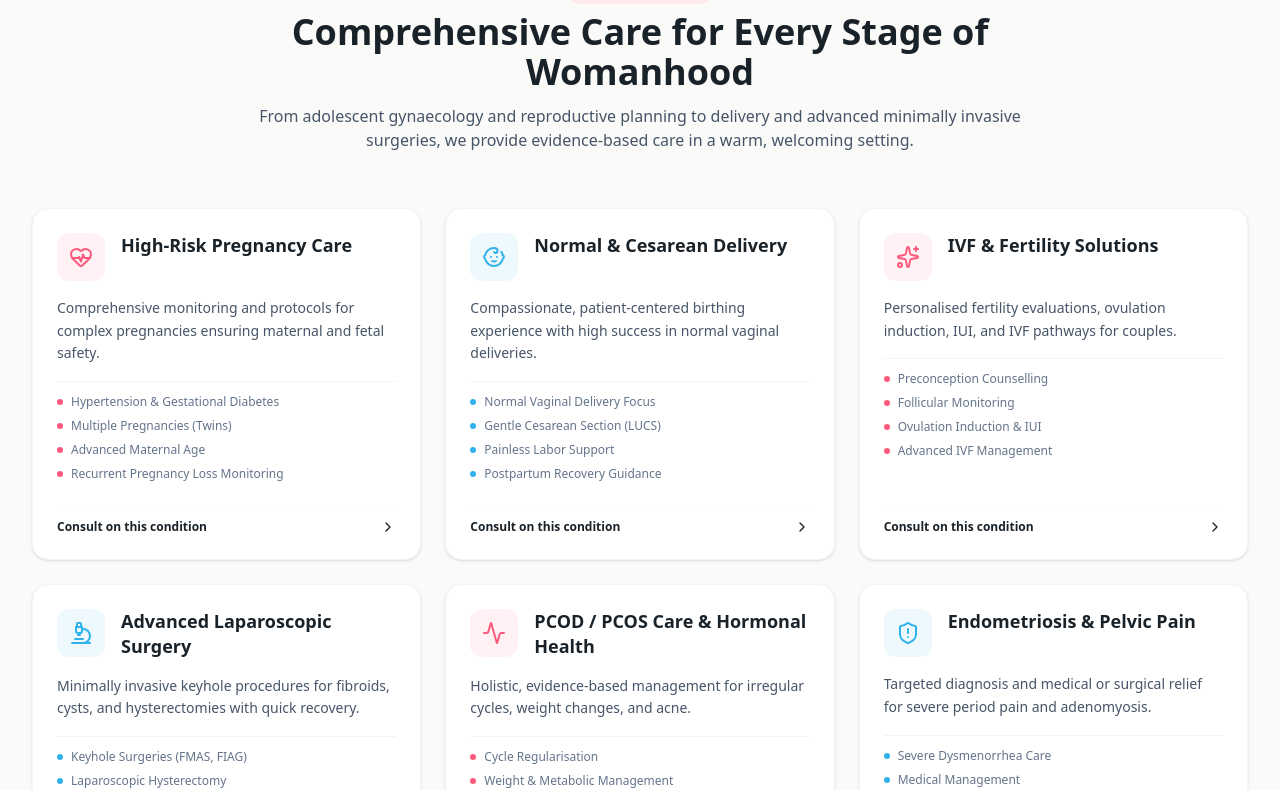
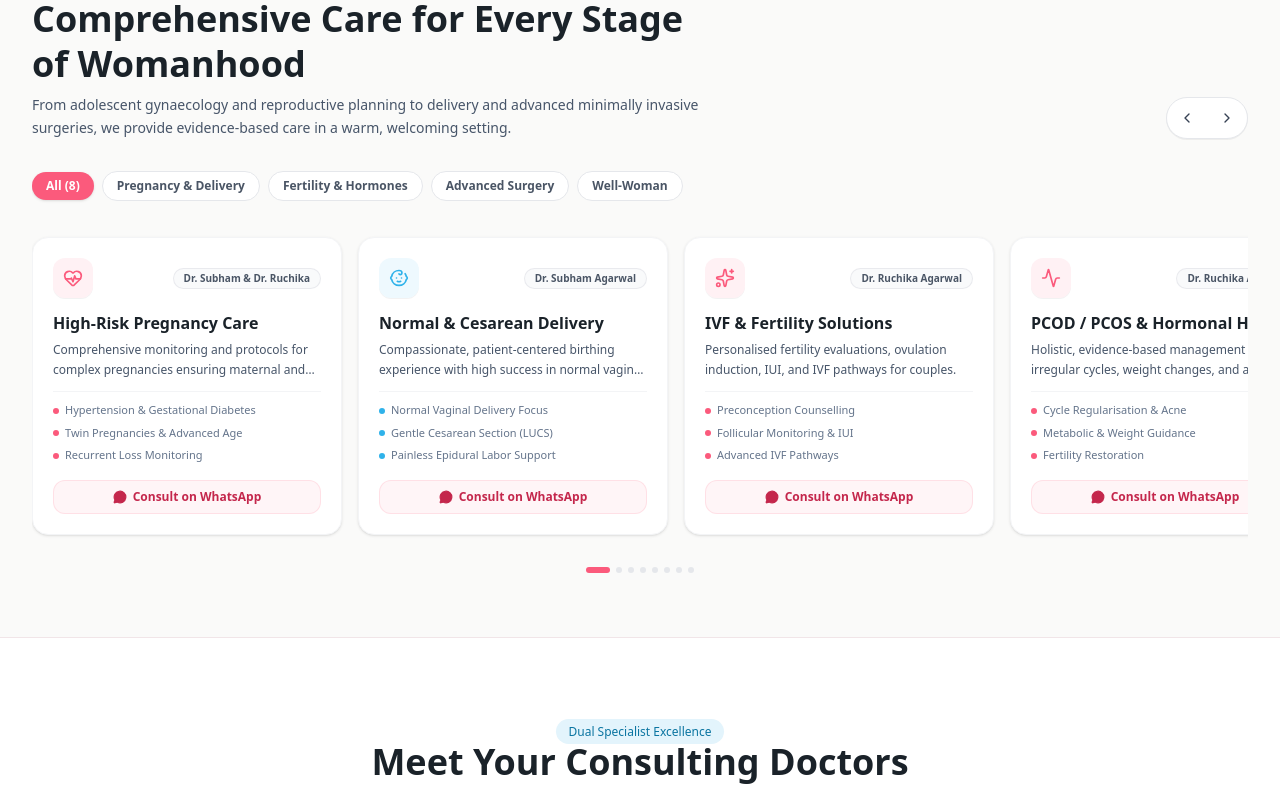
Before and after one commit to prince8809/drruchikasubham, a Next.js app in the folder website/: page / in a window 1280 px wide. Shown: the part 2316-3106 px from the top of the page. Built offline with nearby package versions, Linux system fonts and the light colour scheme.

Commit message:
feat: transform Clinical Expertise into space-efficient, selectable, and scrollable carousel

```diff
--- a/website/src/components/home/ServicesGrid.tsx
+++ b/website/src/components/home/ServicesGrid.tsx
@@ -1,12 +1,57 @@
 "use client";
 
-import { HeartPulse, Baby, Sparkles, Microscope, Activity, ShieldAlert, Heart, ChevronRight } from "lucide-react";
-import { services } from "@/data/services";
-import { WHATSAPP_SUBHAM } from "@/lib/constants";
+import { useState, useRef } from "react";
+import {
+  HeartPulse,
+  Baby,
+  Sparkles,
+  Microscope,
+  Activity,
+  ShieldAlert,
+  Heart,
+  ChevronLeft,
+  ChevronRight,
+  MessageCircle,
+  Stethoscope
+} from "lucide-react";
+import { services, Service } from "@/data/services";
+
+type CategoryFilter = "All" | "Pregnancy & Delivery" | "Fertility & Hormones" | "Advanced Surgery" | "Well-Woman";
 
 export default function ServicesGrid() {
+  const [selectedCategory, setSelectedCategory] = useState<CategoryFilter>("All");
+  const [activeSlide, setActiveSlide] = useState(0);
+  const carouselRef = useRef<HTMLDivElement>(null);
+
+  const categories: CategoryFilter[] = [
+    "All",
+    "Pregnancy & Delivery",
+    "Fertility & Hormones",
+    "Advanced Surgery",
+    "Well-Woman",
+  ];
+
+  const filteredServices = selectedCategory === "All"
+    ? services
+    : services.filter((s) => s.category === selectedCategory);
+
+  const scrollToIndex = (index: number) => {
+    const total = filteredServices.length;
+    const safeIndex = (index + total) % total;
+    setActiveSlide(safeIndex);
+    if (carouselRef.current) {
+      const card = carouselRef.current.children[0] as HTMLElement;
+      const cardWidth = card?.offsetWidth || 280;
+      const gap = 16;
+      carouselRef.current.scrollTo({
+        left: safeIndex * (cardWidth + gap),
+        behavior: "smooth",
+      });
+    }
+  };
+
   const getIcon = (iconName: string, color: string) => {
-    const props = { className: "w-6 h-6", style: { color } };
+    const props = { className: "w-5 h-5", style: { color } };
     switch (iconName) {
       case "HeartPulse":
         return <HeartPulse {...props} />;
@@ -23,100 +68,148 @@ export default function ServicesGrid() {
       case "Heart":
         return <Heart {...props} />;
       default:
-        return <HeartPulse {...props} />;
+        return <Stethoscope {...props} />;
     }
   };
 
   return (
-    <section id="services" className="py-20 bg-[#FAFAF9] border-t border-[#F1E5E8]">
+    <section id="services" className="py-14 sm:py-16 bg-[#FAFAF9] border-t border-[#F1E5E8] relative overflow-hidden">
       <div className="max-w-7xl mx-auto px-4 sm:px-6 lg:px-8">
 
-        {/* Section Heading */}
-        <div className="text-center max-w-3xl mx-auto mb-14">
+        {/* Section Header (Compact & High Impact) */}
+        <div className="flex flex-col md:flex-row items-start md:items-end justify-between gap-4 mb-8">
+          <div className="max-w-2xl">
             <span className="badge-primary mb-2">Our Clinical Expertise</span>
-          <h2 className="text-2xl sm:text-4xl font-bold text-[#1A2229]">
+            <h2 className="text-2xl sm:text-3xl lg:text-4xl font-bold text-[#1A2229] leading-tight">
               Comprehensive Care for Every Stage of Womanhood
             </h2>
-          <p className="text-sm sm:text-base text-[#475569] mt-3">
+            <p className="text-xs sm:text-sm text-[#475569] mt-2 leading-relaxed">
               From adolescent gynaecology and reproductive planning to delivery and advanced minimally invasive surgeries, we provide evidence-based care in a warm, welcoming setting.
             </p>
           </div>
 
-        {/* 7 Services Grid */}
-        <div className="grid grid-cols-1 md:grid-cols-2 lg:grid-cols-3 gap-6">
-          {services.map((svc) => (
+          {/* Prev / Next Navigation Arrows */}
+          <div className="hidden sm:flex items-center gap-2 bg-white p-1 rounded-full border border-gray-200 shadow-2xs">
+            <button
+              onClick={() => scrollToIndex(activeSlide - 1)}
+              className="w-8 h-8 rounded-full flex items-center justify-center text-gray-700 hover:bg-[#FFE9ED] hover:text-[#FB5A7C] transition-colors"
+              aria-label="Previous specialty"
+            >
+              <ChevronLeft className="w-4 h-4" />
+            </button>
+            <button
+              onClick={() => scrollToIndex(activeSlide + 1)}
+              className="w-8 h-8 rounded-full flex items-center justify-center text-gray-700 hover:bg-[#FFE9ED] hover:text-[#FB5A7C] transition-colors"
+              aria-label="Next specialty"
+            >
+              <ChevronRight className="w-4 h-4" />
+            </button>
+          </div>
+        </div>
+
+        {/* Selectable Filter Pills (Compact & Horizontally Scrollable on Mobile) */}
+        <div className="flex items-center gap-2 overflow-x-auto scrollbar-none pb-2 mb-6 -mx-4 px-4 sm:mx-0 sm:px-0">
+          {categories.map((cat) => {
+            const isSelected = selectedCategory === cat;
+            return (
+              <button
+                key={cat}
+                onClick={() => {
+                  setSelectedCategory(cat);
+                  setActiveSlide(0);
+                  if (carouselRef.current) carouselRef.current.scrollTo({ left: 0, behavior: "smooth" });
+                }}
+                className={`px-3.5 py-1.5 rounded-full text-xs font-semibold whitespace-nowrap transition-all duration-200 shrink-0 ${
+                  isSelected
+                    ? "bg-[#FB5A7C] text-white shadow-sm"
+                    : "bg-white text-gray-600 border border-gray-200 hover:border-[#FB5A7C]/50 hover:text-[#FB5A7C]"
+                }`}
+              >
+                {cat}
+                {cat === "All" ? ` (${services.length})` : ""}
+              </button>
+            );
+          })}
+        </div>
+
+        {/* Space-Efficient Scrollable Card Carousel */}
+        <div className="relative">
+          <div
+            ref={carouselRef}
+            className="flex gap-4 overflow-x-auto scrollbar-none pb-4 pt-1 snap-x snap-mandatory scroll-smooth -mx-4 px-4 sm:mx-0 sm:px-0"
+            style={{ scrollbarWidth: "none", msOverflowStyle: "none" }}
+          >
+            {filteredServices.map((svc) => (
               <div
                 key={svc.slug}
-              className="bg-white rounded-2xl p-6 border border-gray-100 shadow-sm hover:shadow-xl hover:border-[#FFCCD6] transition-all duration-300 flex flex-col justify-between group"
+                className="w-[280px] sm:w-[310px] shrink-0 snap-start bg-white rounded-2xl p-5 border border-gray-100 hover:border-[#FFCCD6] shadow-sm hover:shadow-xl transition-all duration-300 flex flex-col justify-between group"
               >
                 <div>
-                {/* Header Icon + Title */}
-                <div className="flex items-start gap-4 mb-4">
+                  {/* Top Row: Icon + Doctor Lead Badge */}
+                  <div className="flex items-center justify-between mb-3.5">
                     <div
-                    className="w-12 h-12 rounded-xl flex items-center justify-center shrink-0 group-hover:scale-110 transition-transform"
+                      className="w-10 h-10 rounded-xl flex items-center justify-center shrink-0 group-hover:scale-110 transition-transform shadow-2xs"
                       style={{ backgroundColor: `${svc.color}15` }}
                     >
                       {getIcon(svc.icon, svc.color)}
                     </div>
-                  <div>
-                    <h3 className="font-bold text-lg text-[#1A2229] group-hover:text-[#FB5A7C] transition-colors leading-snug">
+
+                    <span className="text-[10px] font-bold text-gray-600 bg-gray-50 border border-gray-200/80 px-2.5 py-0.5 rounded-full">
+                      {svc.doctorLead}
+                    </span>
+                  </div>
+
+                  {/* Title */}
+                  <h3 className="font-bold text-base text-[#1A2229] group-hover:text-[#FB5A7C] transition-colors leading-snug line-clamp-1 mb-1.5">
                     {svc.title}
                   </h3>
-                  </div>
-                </div>
 
-                {/* Short description */}
-                <p className="text-sm text-[#475569] mb-4 leading-relaxed">
+                  {/* Short Description */}
+                  <p className="text-xs text-[#475569] leading-relaxed line-clamp-2 mb-3">
                     {svc.shortDesc}
                   </p>
 
-                {/* Specific Treatments Bullet list */}
-                <div className="space-y-2 mb-6 pt-3 border-t border-gray-100">
+                  {/* Details Bullet List */}
+                  <div className="space-y-1.5 pt-2.5 border-t border-gray-100 mb-4">
                     {svc.details.map((detail) => (
-                    <div key={detail} className="flex items-center gap-2 text-xs text-[#64748B]">
-                      <span className="w-1.5 h-1.5 rounded-full shrink-0" style={{ backgroundColor: svc.color }}></span>
-                      <span>{detail}</span>
+                      <div key={detail} className="flex items-center gap-1.5 text-[11px] text-[#64748B] line-clamp-1">
+                        <span
+                          className="w-1.5 h-1.5 rounded-full shrink-0"
+                          style={{ backgroundColor: svc.color }}
+                        ></span>
+                        <span className="truncate">{detail}</span>
                       </div>
                     ))}
                   </div>
                 </div>
 
-              {/* Action Button */}
+                {/* Bottom WhatsApp Consult Button */}
                 <a
-                href={`${WHATSAPP_SUBHAM}&text=Hey%20I%20want%20to%20inquire%20about%20${encodeURIComponent(svc.title)}`}
+                  href={`${svc.whatsappUrl}&text=Hey%20I%20want%20to%20consult%20regarding%20${encodeURIComponent(svc.title)}`}
                   target="_blank"
                   rel="noopener noreferrer"
-                className="mt-auto flex items-center justify-between text-xs font-bold pt-3 border-t border-gray-50 text-[#1A2229] group-hover:text-[#FB5A7C] transition-colors"
+                  className="mt-auto flex items-center justify-center gap-1.5 w-full py-2 px-3 rounded-xl bg-[#FFF5F7] hover:bg-[#FB5A7C] text-[#C4274C] hover:text-white text-xs font-bold transition-all duration-200 border border-[#FFCCD6]/50 group/btn"
                 >
-                <span>Consult on this condition</span>
-                <ChevronRight className="w-4 h-4 transform group-hover:translate-x-1 transition-transform" />
+                  <MessageCircle className="w-3.5 h-3.5 fill-current" />
+                  <span>Consult on WhatsApp</span>
                 </a>
               </div>
             ))}
-
-          {/* 8th Card: Second Opinion & Complex Cases Callout */}
-          <div className="bg-gradient-to-br from-[#FFF5F7] via-white to-[#E3F4FC] rounded-2xl p-6 border-2 border-dashed border-[#FFCCD6] flex flex-col justify-between">
-            <div>
-              <div className="w-12 h-12 rounded-xl bg-white flex items-center justify-center text-[#FB5A7C] shadow-sm mb-4">
-                <Sparkles className="w-6 h-6" />
-              </div>
-              <h3 className="font-bold text-lg text-[#1A2229] mb-2">
-                Need a Trusted Second Opinion?
-              </h3>
-              <p className="text-sm text-[#475569] leading-relaxed mb-4">
-                Facing a recommendation for hysterectomy, laparoscopic surgery, or high-risk delivery? Bring your previous reports for an unbiased, thorough surgical &amp; obstetric review.
-              </p>
-            </div>
-            <a
-              href={WHATSAPP_SUBHAM}
-              target="_blank"
-              rel="noopener noreferrer"
-              className="btn-primary text-xs py-2.5 px-4 justify-center shadow-sm w-full"
-            >
-              Book Second Opinion Review
-            </a>
           </div>
 
+          {/* Dot Progress Indicators */}
+          <div className="flex justify-center items-center gap-1.5 mt-4">
+            {filteredServices.map((_, i) => (
+              <button
+                key={i}
+                onClick={() => scrollToIndex(i)}
+                className={`h-1.5 rounded-full transition-all duration-300 ${
+                  activeSlide === i ? "w-6 bg-[#FB5A7C]" : "w-1.5 bg-gray-200 hover:bg-gray-300"
+                }`}
+                aria-label={`Go to specialty ${i + 1}`}
+              />
+            ))}
+          </div>
         </div>
 
       </div>
--- a/website/src/data/services.ts
+++ b/website/src/data/services.ts
@@ -1,9 +1,14 @@
+import { WHATSAPP_SUBHAM, WHATSAPP_RUCHIKA } from "@/lib/constants";
+
 export interface Service {
   slug: string;
   title: string;
   shortDesc: string;
   icon: string;
   color: string;
+  category: "Pregnancy & Delivery" | "Fertility & Hormones" | "Advanced Surgery" | "Well-Woman";
+  doctorLead: string;
+  whatsappUrl: string;
   details: string[];
 }
 
@@ -14,7 +19,10 @@ export const services: Service[] = [
     shortDesc: "Comprehensive monitoring and protocols for complex pregnancies ensuring maternal and fetal safety.",
     icon: "HeartPulse",
     color: "#FB5A7C",
-    details: ["Hypertension & Gestational Diabetes", "Multiple Pregnancies (Twins)", "Advanced Maternal Age", "Recurrent Pregnancy Loss Monitoring"]
+    category: "Pregnancy & Delivery",
+    doctorLead: "Dr. Subham & Dr. Ruchika",
+    whatsappUrl: WHATSAPP_SUBHAM,
+    details: ["Hypertension & Gestational Diabetes", "Twin Pregnancies & Advanced Age", "Recurrent Loss Monitoring"]
   },
   {
     slug: "normal-cesarean-delivery",
@@ -22,7 +30,10 @@ export const services: Service[] = [
     shortDesc: "Compassionate, patient-centered birthing experience with high success in normal vaginal deliveries.",
     icon: "Baby",
     color: "#2FB2EA",
-    details: ["Normal Vaginal Delivery Focus", "Gentle Cesarean Section (LUCS)", "Painless Labor Support", "Postpartum Recovery Guidance"]
+    category: "Pregnancy & Delivery",
+    doctorLead: "Dr. Subham Agarwal",
+    whatsappUrl: WHATSAPP_SUBHAM,
+    details: ["Normal Vaginal Delivery Focus", "Gentle Cesarean Section (LUCS)", "Painless Epidural Labor Support"]
   },
   {
     slug: "ivf-infertility",
@@ -30,7 +41,21 @@ export const services: Service[] = [
     shortDesc: "Personalised fertility evaluations, ovulation induction, IUI, and IVF pathways for couples.",
     icon: "Sparkles",
     color: "#FB5A7C",
-    details: ["Preconception Counselling", "Follicular Monitoring", "Ovulation Induction & IUI", "Advanced IVF Management"]
+    category: "Fertility & Hormones",
+    doctorLead: "Dr. Ruchika Agarwal",
+    whatsappUrl: WHATSAPP_RUCHIKA,
+    details: ["Preconception Counselling", "Follicular Monitoring & IUI", "Advanced IVF Pathways"]
+  },
+  {
+    slug: "pcod-pcos",
+    title: "PCOD / PCOS & Hormonal Health",
+    shortDesc: "Holistic, evidence-based management for irregular cycles, weight changes, and acne.",
+    icon: "Activity",
+    color: "#FB5A7C",
+    category: "Fertility & Hormones",
+    doctorLead: "Dr. Ruchika Agarwal",
+    whatsappUrl: WHATSAPP_RUCHIKA,
+    details: ["Cycle Regularisation & Acne", "Metabolic & Weight Guidance", "Fertility Restoration"]
   },
   {
     slug: "laparoscopic-surgery",
@@ -38,15 +63,10 @@ export const services: Service[] = [
     shortDesc: "Minimally invasive keyhole procedures for fibroids, cysts, and hysterectomies with quick recovery.",
     icon: "Microscope",
     color: "#2FB2EA",
-    details: ["Keyhole Surgeries (FMAS, FIAG)", "Laparoscopic Hysterectomy", "Ovarian Cystectomy", "Myomectomy (Fibroid Removal)"]
-  },
-  {
-    slug: "pcod-pcos",
-    title: "PCOD / PCOS Care & Hormonal Health",
-    shortDesc: "Holistic, evidence-based management for irregular cycles, weight changes, and acne.",
-    icon: "Activity",
-    color: "#FB5A7C",
-    details: ["Cycle Regularisation", "Weight & Metabolic Management", "Fertility Restoration", "Endocrine Profiling"]
+    category: "Advanced Surgery",
+    doctorLead: "Dr. Subham Agarwal",
+    whatsappUrl: WHATSAPP_SUBHAM,
+    details: ["Laparoscopic Hysterectomy", "Ovarian Cystectomy", "Myomectomy (Fibroid Removal)"]
   },
   {
     slug: "endometriosis",
@@ -54,7 +74,10 @@ export const services: Service[] = [
     shortDesc: "Targeted diagnosis and medical or surgical relief for severe period pain and adenomyosis.",
     icon: "ShieldAlert",
     color: "#2FB2EA",
-    details: ["Severe Dysmenorrhea Care", "Medical Management", "Laparoscopic Excision", "Fertility Preservation"]
+    category: "Advanced Surgery",
+    doctorLead: "Dr. Subham Agarwal",
+    whatsappUrl: WHATSAPP_SUBHAM,
+    details: ["Severe Dysmenorrhea Care", "Medical Pain Management", "Laparoscopic Excision"]
   },
   {
     slug: "menopause-care",
@@ -62,6 +85,20 @@ export const services: Service[] = [
     shortDesc: "Empathetic guidance through hormonal transitions, bone density, and wellness past 40.",
     icon: "Heart",
     color: "#FB5A7C",
-    details: ["Hot Flashes & Mood Changes", "Bone Health & Osteoporosis", "Hormone Replacement Therapy (HRT)", "Preventive Cancer Screenings"]
+    category: "Well-Woman",
+    doctorLead: "Dr. Ruchika Agarwal",
+    whatsappUrl: WHATSAPP_RUCHIKA,
+    details: ["Hot Flashes & Mood Balance", "Bone Density & Osteoporosis", "Preventive Health Screenings"]
+  },
+  {
+    slug: "second-opinion",
+    title: "Second Opinion on Surgery",
+    shortDesc: "Facing a recommendation for hysterectomy or high-risk delivery? Get an unbiased expert surgical review.",
+    icon: "Sparkles",
+    color: "#0B75A1",
+    category: "Advanced Surgery",
+    doctorLead: "Both Specialists",
+    whatsappUrl: WHATSAPP_SUBHAM,
+    details: ["Review of Prior Scans & Reports", "Minimally Invasive Alternatives", "Personalized Treatment Plan"]
   },
 ];
```
Lines whose indentation alone changed are shown as unchanged.
